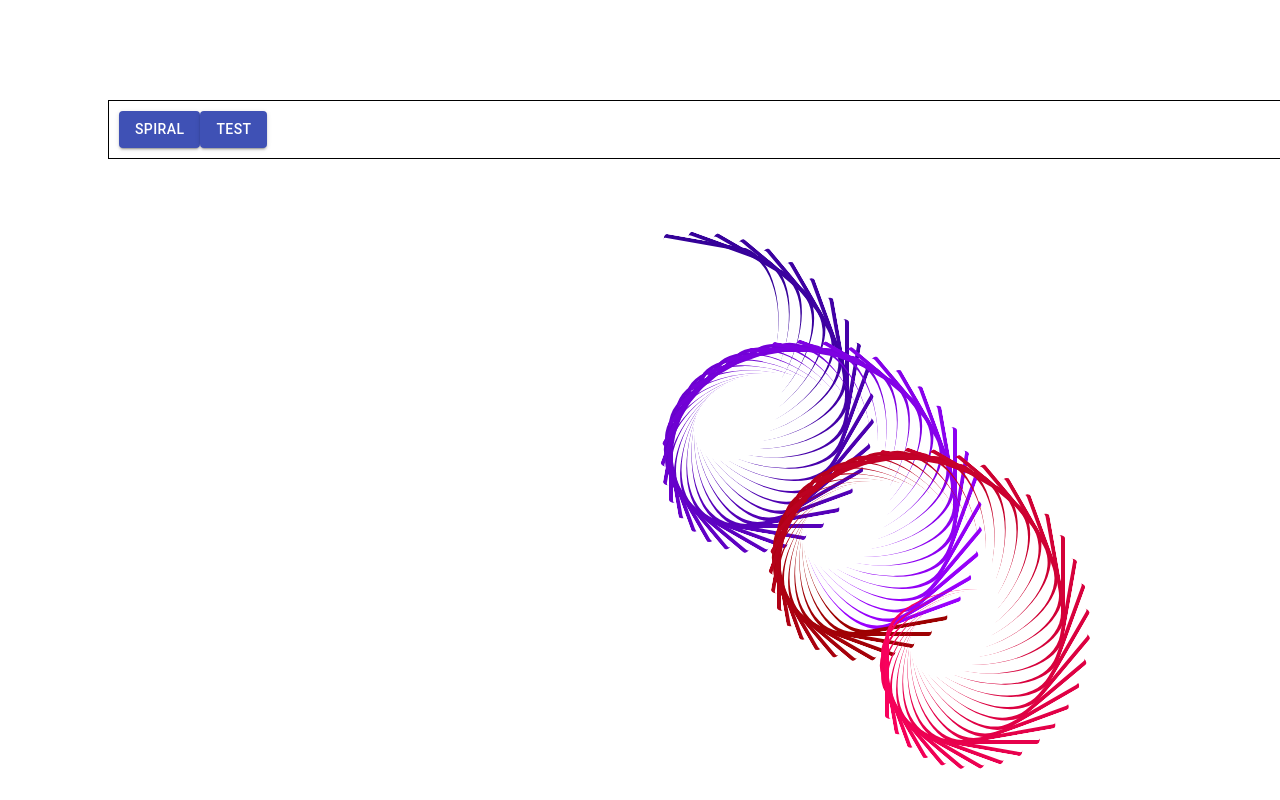
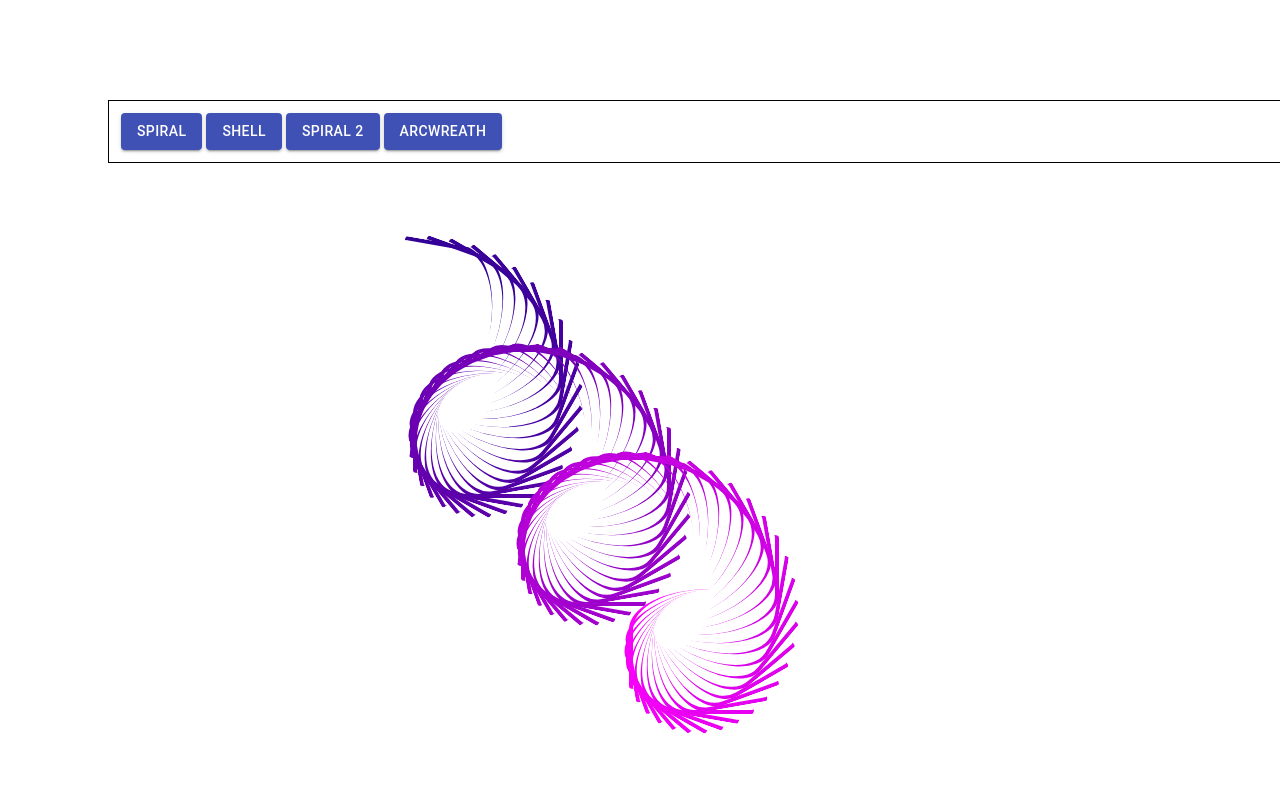
Before and after one commit to risingBirdSong/css_play, a React (Vite) app: page / in a window 1280 px wide. Shown: the top 800 px of the page. Built offline with nearby package versions, Linux system fonts and the light colour scheme.

Commit message:
first 4 shapes

```diff
--- a/componenents/Flower.tsx
+++ b/componenents/Flower.tsx
@@ -2,6 +2,32 @@ import * as React from "react";
 import { useState } from "react";
 import Pedal from "./Pedal";
 import { Box, Button, Container } from "@material-ui/core";
+let buttonMapping: [string, number][] = [
+  ["spiral", 0],
+  ["shell", 1],
+  ["spiral 2", 2],
+  ["arcWreath", 3],
+];
+interface optionsI {
+  colors: number[];
+  rotateAmount: number;
+  height: number;
+  width: number;
+  top: number;
+  left: number;
+  padding: string;
+  borderTopLeftRadius: string;
+  borderTopRightRadius: string;
+  borderBottomRightRadius: string;
+  borderBottomLeftRadius: string;
+  marginTop: string;
+  transX: number;
+  transY: number;
+}
+function radians_to_degrees(radians: number) {
+  var pi = Math.PI;
+  return radians * (180 / pi);
+}
 const Flower = () => {
   let nums = [...Array(100).keys()].slice(1);
   const [optionsNum, setoptionsNum] = useState(0);
@@ -11,24 +37,19 @@ const Flower = () => {
         component="div"
         style={{ border: "1px solid black", padding: "10px", margin: "100px" }}
       >
+        {buttonMapping.map((tuple) => (
           <Button
             variant="contained"
             color="primary"
+            style={{ margin: "2px" }}
             onClick={() => {
-            setoptionsNum(0);
+              setoptionsNum(tuple[1]);
             }}
           >
-          spiral
+            {" "}
+            {tuple[0]}{" "}
           </Button>
-        <Button
-          variant="contained"
-          color="primary"
-          onClick={() => {
-            setoptionsNum(1);
-          }}
-        >
-          test
-        </Button>
+        ))}
       </Container>
     );
   };
@@ -44,31 +65,93 @@ const Flower = () => {
           position: "absolute",
           flexDirection: "column",
           top: "30%",
-          left: "50%",
+          left: "30%",
           alignItems: "center",
         }}
       >
         {nums.map((num) => {
-          let optionArray = [
+          let optionArray: optionsI[] = [
             {
-              colors: [((num * 2) % 255) + 50, 1, (num * 2 + 150) % 255],
+              colors: [((num * 2) % 255) + 50, 1, (num + 150) % 255],
               rotateAmount: num * 10,
               height: 200,
               width: 100,
               top: num * 3,
               left: num * 3,
+              padding: "0px",
+              borderTopLeftRadius: "5%",
+              borderTopRightRadius: "80%",
+              borderBottomRightRadius: "100%",
+              borderBottomLeftRadius: "100%",
+              marginTop: "0px",
+              transX: 0,
+              transY: 0,
             },
             {
-              colors: [0, 255, 0],
-              rotateAmount: num * 100,
-              height: 300,
-              width: 200,
-              top: num * 5,
-              left: num * 5,
+              colors: [((num * 2) % 255) + 50, 1, (num + 150) % 255],
+              rotateAmount: num * 3,
+              height: 400,
+              width: 100,
+              top: num * 3,
+              left: num * 3,
+              padding: "0px",
+              borderTopLeftRadius: "5%",
+              borderTopRightRadius: "80%",
+              borderBottomRightRadius: "100%",
+              borderBottomLeftRadius: "100%",
+              marginTop: "-30px",
+              transX: 0,
+              transY: 0,
+            },
+            {
+              colors: [((num * 2) % 255) + 50, 1, (num + 150) % 255],
+              rotateAmount: num * 3,
+              height: 400 + num,
+              width: 50 + num * 2,
+              top: num * 3,
+              left: num * 3,
+              padding: "0px",
+              borderTopLeftRadius: "1%",
+              borderTopRightRadius: "100%",
+              borderBottomRightRadius: "1%",
+              borderBottomLeftRadius: "1%",
+              marginTop: "-70px",
+              transX: 0,
+              transY: 0,
+            },
+            {
+              colors: [num * 1.3 + 50, 1, (255 % (num * 2)) + 150],
+              rotateAmount: radians_to_degrees(Math.cos(num)) * 3,
+              height: 100,
+              width: 50,
+              top: 1,
+              left: 1,
+              padding: "15px",
+              borderTopLeftRadius: "100%",
+              borderTopRightRadius: "100%",
+              borderBottomRightRadius: "100%",
+              borderBottomLeftRadius: "100%",
+              marginTop: "100px",
+              transX: radians_to_degrees(Math.cos(num)) * 3,
+              transY: radians_to_degrees(Math.sin(num)) * 3,
             },
           ];
           return (
             <Pedal
+              transX={optionArray[optionsNum].transX}
+              transY={optionArray[optionsNum].transY}
+              marginTop={optionArray[optionsNum].marginTop}
+              borderBottomLeftRadius={
+                optionArray[optionsNum].borderBottomLeftRadius
+              }
+              borderBottomRightRadius={
+                optionArray[optionsNum].borderBottomRightRadius
+              }
+              borderTopLeftRadius={optionArray[optionsNum].borderTopLeftRadius}
+              borderTopRightRadius={
+                optionArray[optionsNum].borderTopRightRadius
+              }
+              padding={optionArray[optionsNum].padding}
               rgbColors={optionArray[optionsNum].colors}
               rotateAmount={optionArray[optionsNum].rotateAmount}
               height={optionArray[optionsNum].height}
--- a/componenents/Pedal.tsx
+++ b/componenents/Pedal.tsx
@@ -6,8 +6,18 @@ export interface PedalProps {
   height: number;
   width: number;
   rgbColors: [number, number, number] | number[];
+  padding: string;
+  borderTopLeftRadius: string;
+  borderTopRightRadius: string;
+  borderBottomRightRadius: string;
+  borderBottomLeftRadius: string;
+  marginTop: string;
+  transX: number;
+  transY: number;
 }
 const Pedal = (props: PedalProps) => {
+  console.log("trans x", props.transX);
+
   let clrs = props.rgbColors;
   let colStr = `rgb(${clrs[0]},${clrs[1]},${clrs[2]})`;
   console.log("clrs strs", colStr);
@@ -17,17 +27,22 @@ const Pedal = (props: PedalProps) => {
       style={{
         // backgroundColor: `rgb(100, 1, 10)`,
         // backgroundColor: colStr,
-        padding: "15px",
+        marginTop: props.marginTop,
+        padding: props.padding,
         height: props.height,
         width: props.width,
         position: "absolute",
         top: props.top,
         left: props.left,
-        transform: `rotate(${props.rotateAmount}deg)`,
-        borderTopLeftRadius: "5%",
-        borderTopRightRadius: "80%",
-        borderBottomRightRadius: "100%",
-        borderBottomLeftRadius: "100%",
+        transform: `translate(${props.transX}px, ${props.transY}px) rotate(${props.rotateAmount}deg)`,
+        borderTopLeftRadius: props.borderTopLeftRadius,
+        borderTopRightRadius: props.borderTopRightRadius,
+        borderBottomRightRadius: props.borderBottomRightRadius,
+        borderBottomLeftRadius: props.borderBottomLeftRadius,
+        //  borderTopLeftRadius: "1%",
+        // borderTopRightRadius: "100%",
+        // borderBottomRightRadius: "1%",
+        // borderBottomLeftRadius: "1%",
         borderTop: `4px solid ${colStr}`,
       }}
     ></div>
```
Also changed, not shown: 3 other files (tests, documents, lock files or other folders). Lines whose indentation alone changed are shown as unchanged.
